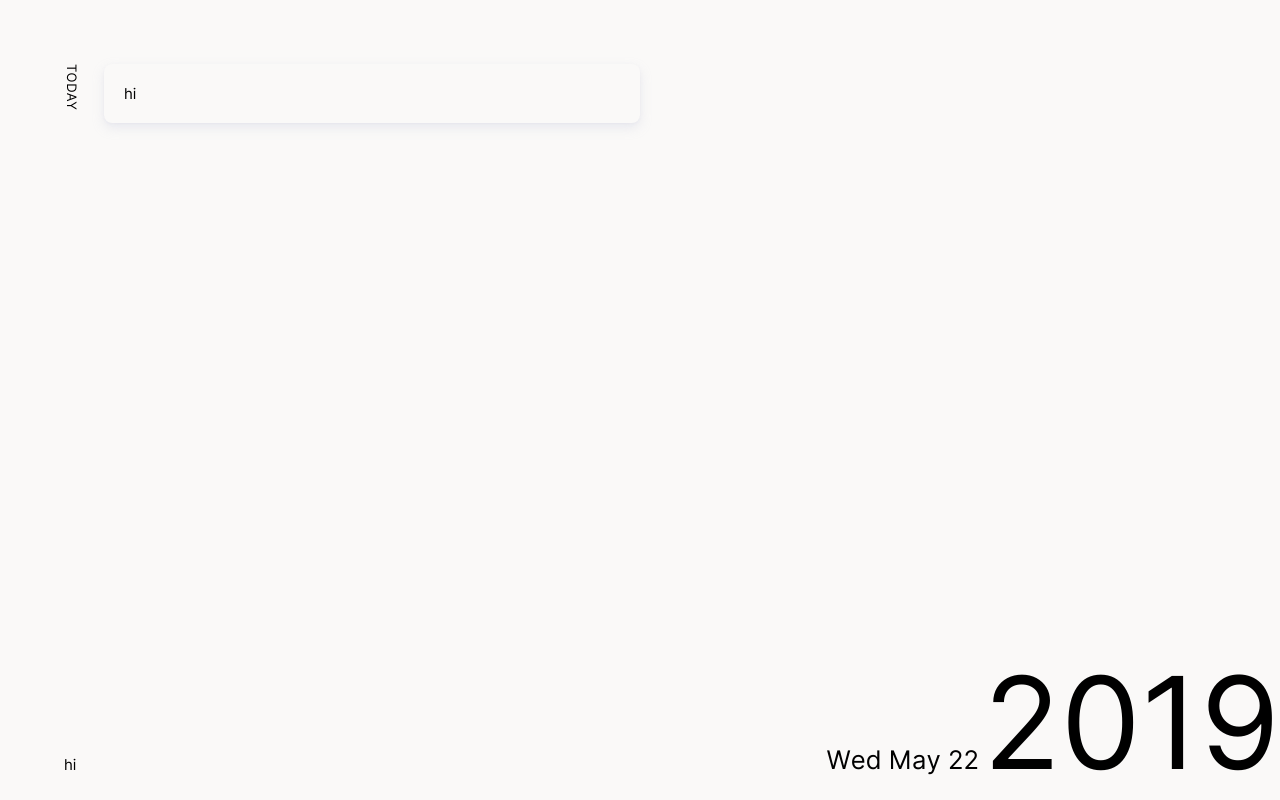
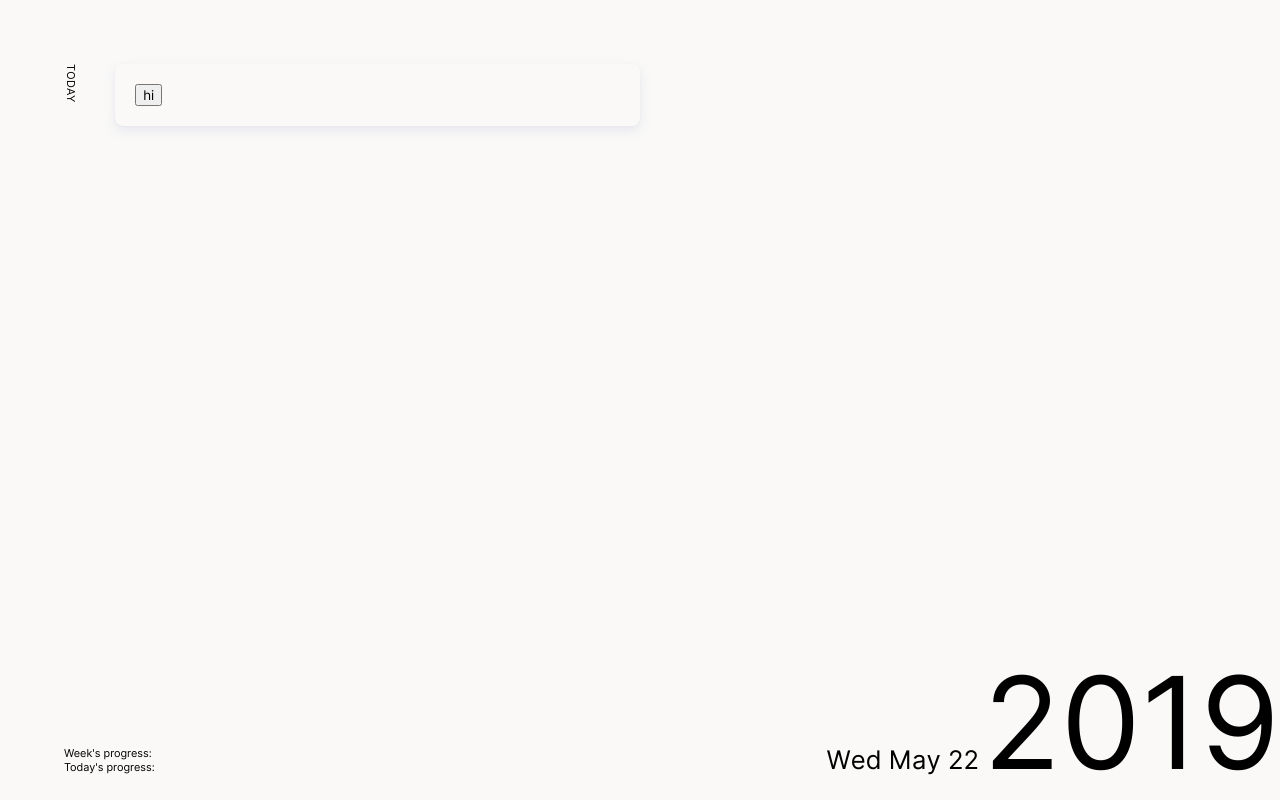
Before and after one commit to timc1/checklist-chrome-extension, a browser extension: page index.html in a window 1280 px wide. Drawn offline with Linux system fonts and the light colour scheme.

Commit message:
Update font sizing

```diff
--- a/assets/styles/checklist.css
+++ b/assets/styles/checklist.css
@@ -8,7 +8,7 @@ section.checklists {
 
 div.checklist-container {
   position: relative;
-  padding-left: 40px;
+  padding-left: 4vw;
 }
 
 h2.side-header {
--- a/assets/styles/chronograph.css
+++ b/assets/styles/chronograph.css
@@ -1,7 +1,10 @@
 ul.chronograph {
   position: fixed;
   bottom: 0;
-  left: calc(5% - 40px);
+  left: 5%;
   list-style: none;
   margin-bottom: 2vw;
+  padding: 0;
+
+  font-size: var(--font-small);
 }
--- a/assets/styles/index.css
+++ b/assets/styles/index.css
@@ -25,7 +25,7 @@
 }
 
 :root {
-  --font-small: 13px;
+  --font-small: .85vw;
   --font-medium: 15px;
   --font-large: 2vw;
   --font-x-large: 10vw;
--- a/index.html
+++ b/index.html
@@ -15,7 +15,10 @@
     </p>
     <ul class="chronograph">
       <li>
-        hi
+        Week's progress:
+      </li>
+      <li>
+        Today's progress:
       </li>
     </ul>
 
@@ -23,7 +26,11 @@
       <div class="checklist-container">
         <h2 class="side-header">Today</h2>
         <ul class="checklist">
-          <li>hi</li>
+          <li>
+            <button>
+             hi
+            </button>
+          </li>
         </ul>
       </div>
     </section>
```
